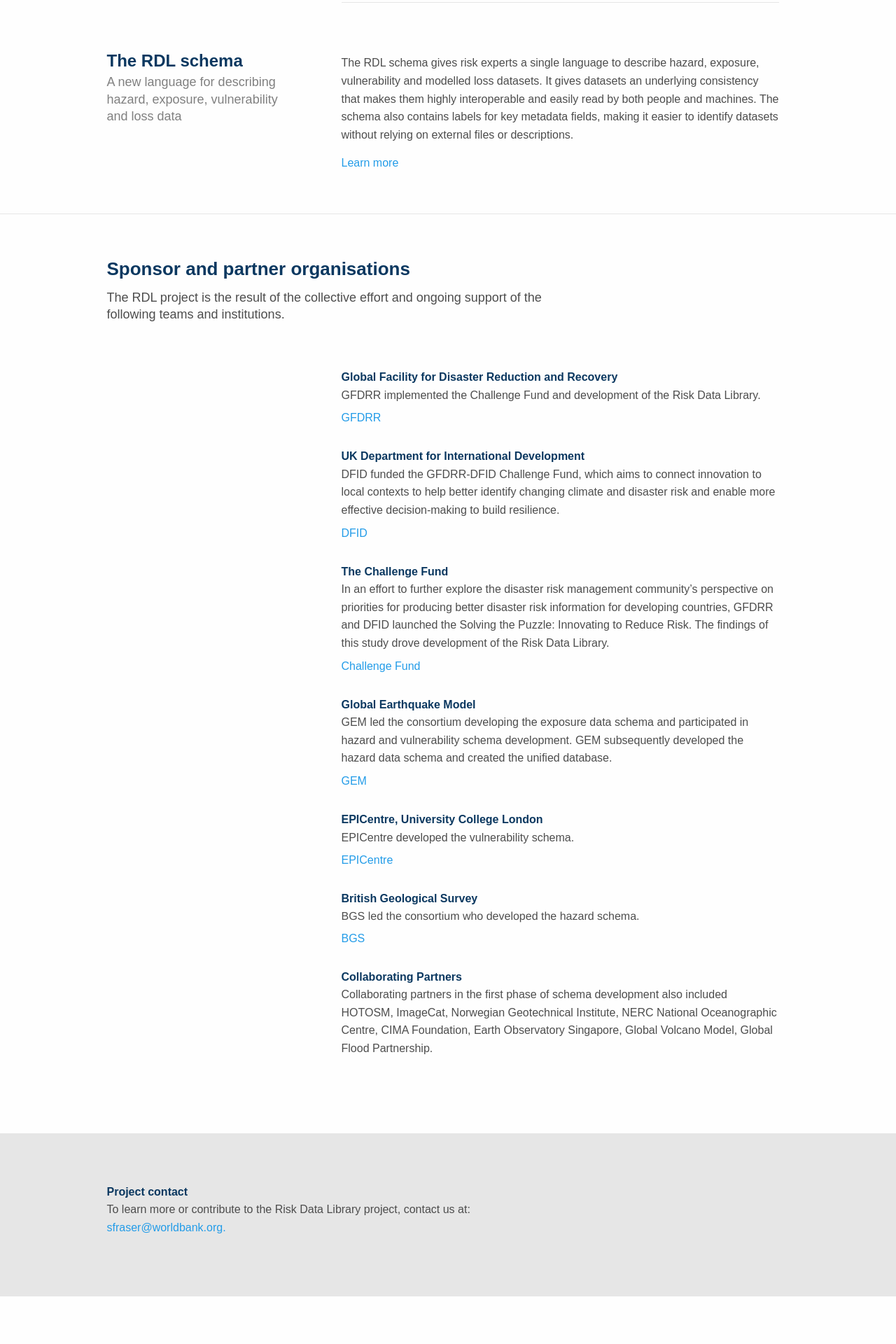
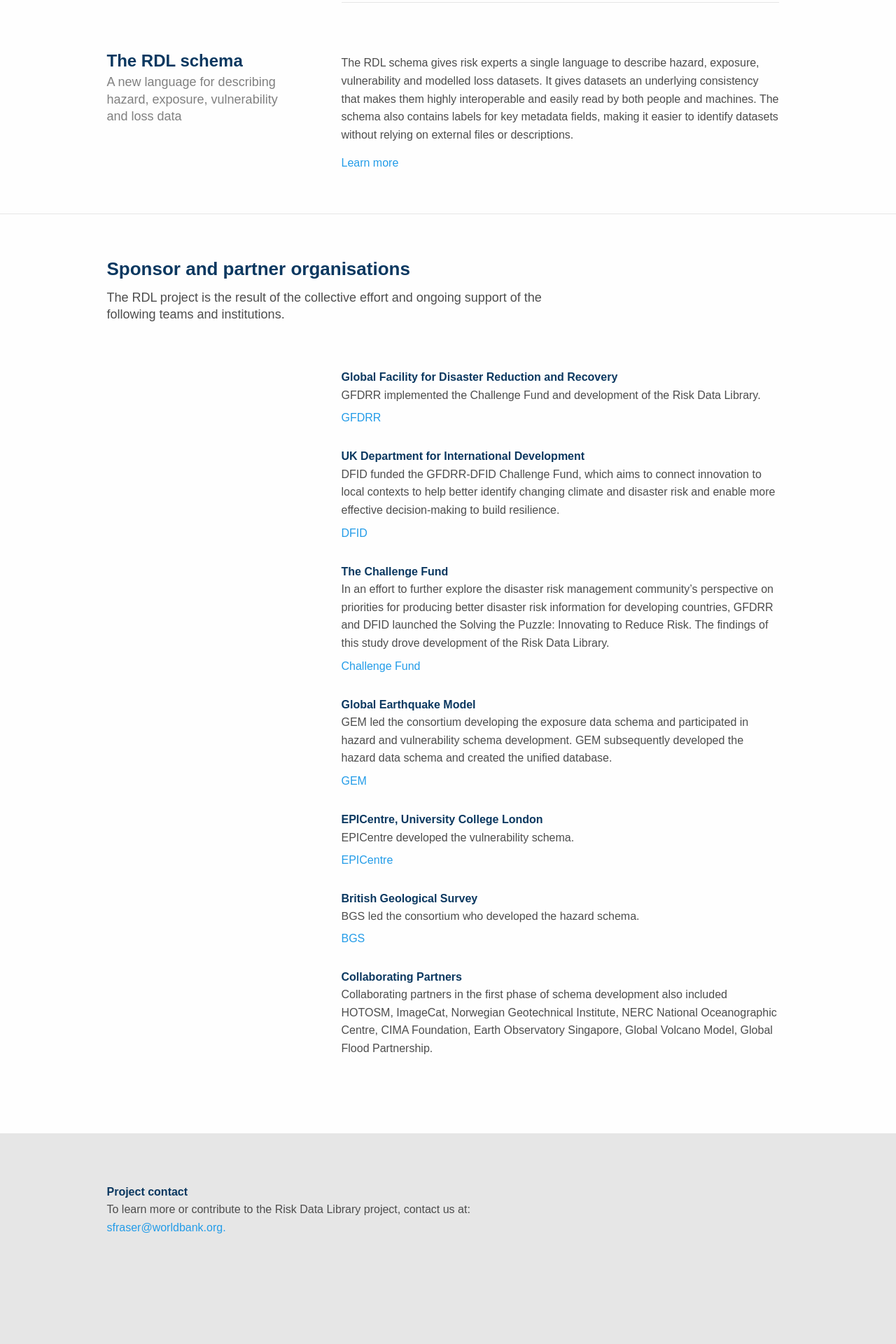
Before and after one commit to GFDRR/risk-data-library.github.io, a Jekyll site: the page built from index.html, in a window 1280 px wide. Shown: the part 1161-3081 px from the top of the page at 70% size. Built offline with Jekyll 4.4.1, drawn with Linux system fonts in a browser that asks for light colours; nearby versions of some CDN libraries; before the commit the page ends 3013 px from its top, so only the background shows below that.

Commit message:
Fix/mobil view more (#65)
* fix: fix website view on smaller screen

* fix: fix other pages on mobile view

* fix: fix other pages, working on footer

```diff
--- a/_layouts/default.html
+++ b/_layouts/default.html
@@ -2,11 +2,16 @@
 <html class="no-js" lang="en">
   {% include head.html %}
   <body>
-    <div class="navbar">
-      {% include navigation.html %}
+    <div class="body-container">
+      <div id="content-wrap">
+        <div class="navbar">
+          {% include navigation.html %}
+        </div>
+        {{ content }}
+        </div>
+        {% include footer.html %}
+
     </div>
-    {{ content }}
-    {% include footer.html %}
     <script src="https://cdnjs.cloudflare.com/ajax/libs/foundation/6.6.3/js/foundation.min.js" crossorigin="anonymous"></script>
     <script>
       $(document).foundation();
--- a/_sass/footer/main.scss
+++ b/_sass/footer/main.scss
@@ -9,10 +9,78 @@
   padding-left: rem-calc(154);
   padding-right: rem-calc(169);
 
+  // height: 500px;
+  // flex: none;
+
+  // height: 200px;
+
   @media only screen and (max-width: 1200px) {
     padding-left: 100px;
     padding-right: 100px;
+
   }
+
+  // @media only screen and (max-width: 700px) {
+  //   // display:block;
+  // // position:absolute;
+  // // left:0;
+  // // right:0;
+  //   // position: absolute;
+  //   bottom: 0;
+  //   // width: 100%;
+  // }
+}
+
+// body {
+//   display: flex;
+//   // min-height: 100vh;
+//   height: 100%;
+//   flex-direction: column;
+// }
+
+body {
+  position: relative;
+}
+
+body::after {
+  content: '';
+  display: block;
+  height: 300px; /* Set same as footer's height */
+}
+
+footer {
+  position: absolute;
+  bottom: 0;
+  width: 100%;
+  height: 300px;
+}
+
+// body{
+//   min-height:100vh;
+//   margin:0;
+//   position:relative;
+// }
+
+// body {
+//   position: relative;
+// }
+
+// body::after {
+//   content: '';
+//   display: block;
+//   height: 200px; /* Set same as footer's height */
+// }
+
+// move them soon
+.body-container {
+  // position: relative;
+  // min-height: 100vh;
+}
+
+.content-wrap {
+  // flex: 1 0 auto;
+  // padding-bottom: 500px;
+  // flex-grow: 4;
 }
 
 .footer-left {
--- a/_sass/main.scss
+++ b/_sass/main.scss
@@ -58,7 +58,7 @@
   background-color: $blue-secondary-color;
 }
 
-.navbar, .top-container, .middle-container, .footer-container {
+.navbar, .top-container,.page-top-container,.middle-container, .footer-container {
   min-width: 1200px;
 }
 
@@ -110,6 +110,10 @@
 .container-wrapper {
   width: 960px;
   align-self: center;
+
+  @media only screen and (max-width: 1200px) {
+    align-self: flex-start;
+  }
 }
 
 a.link {
```
